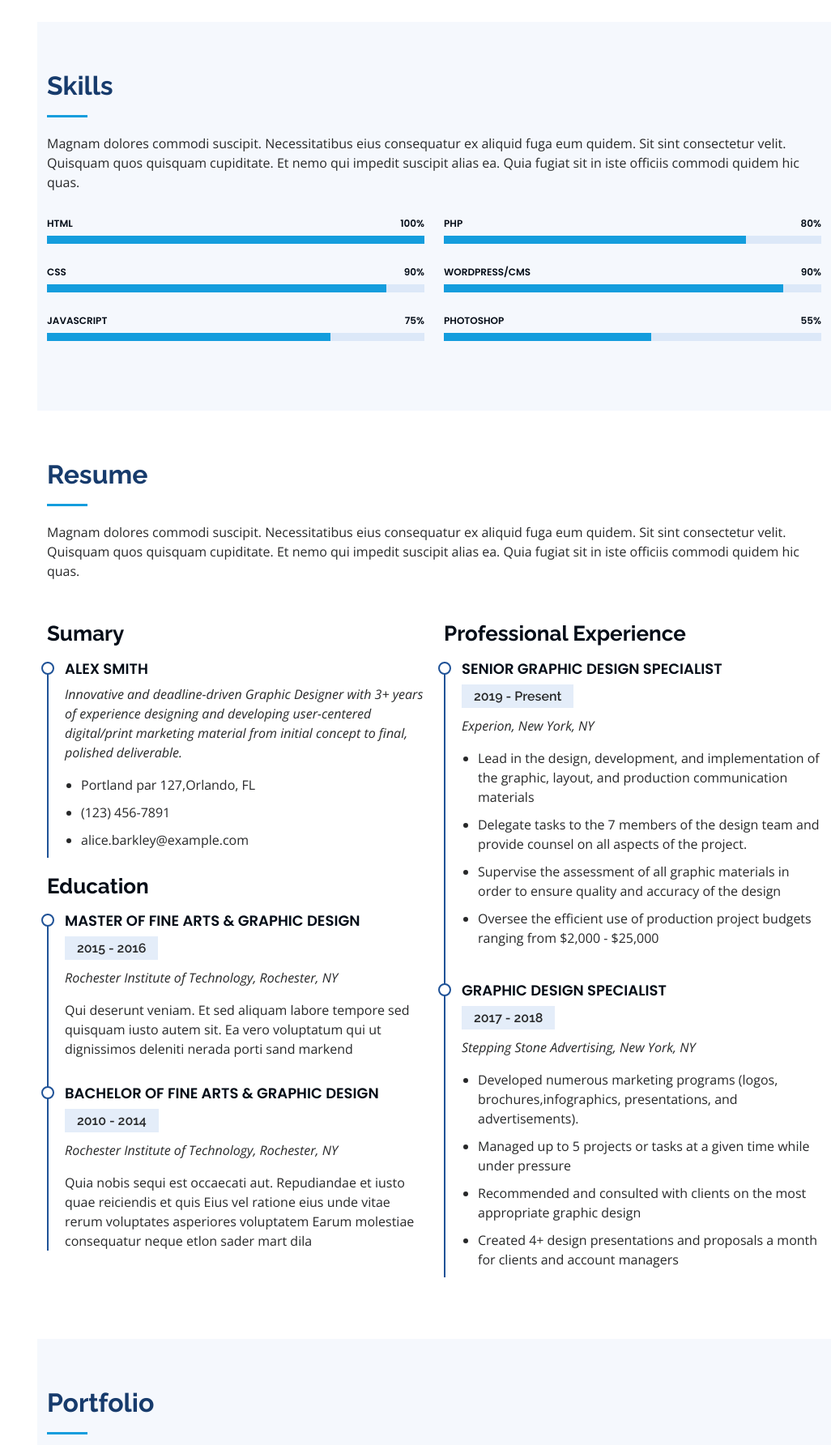
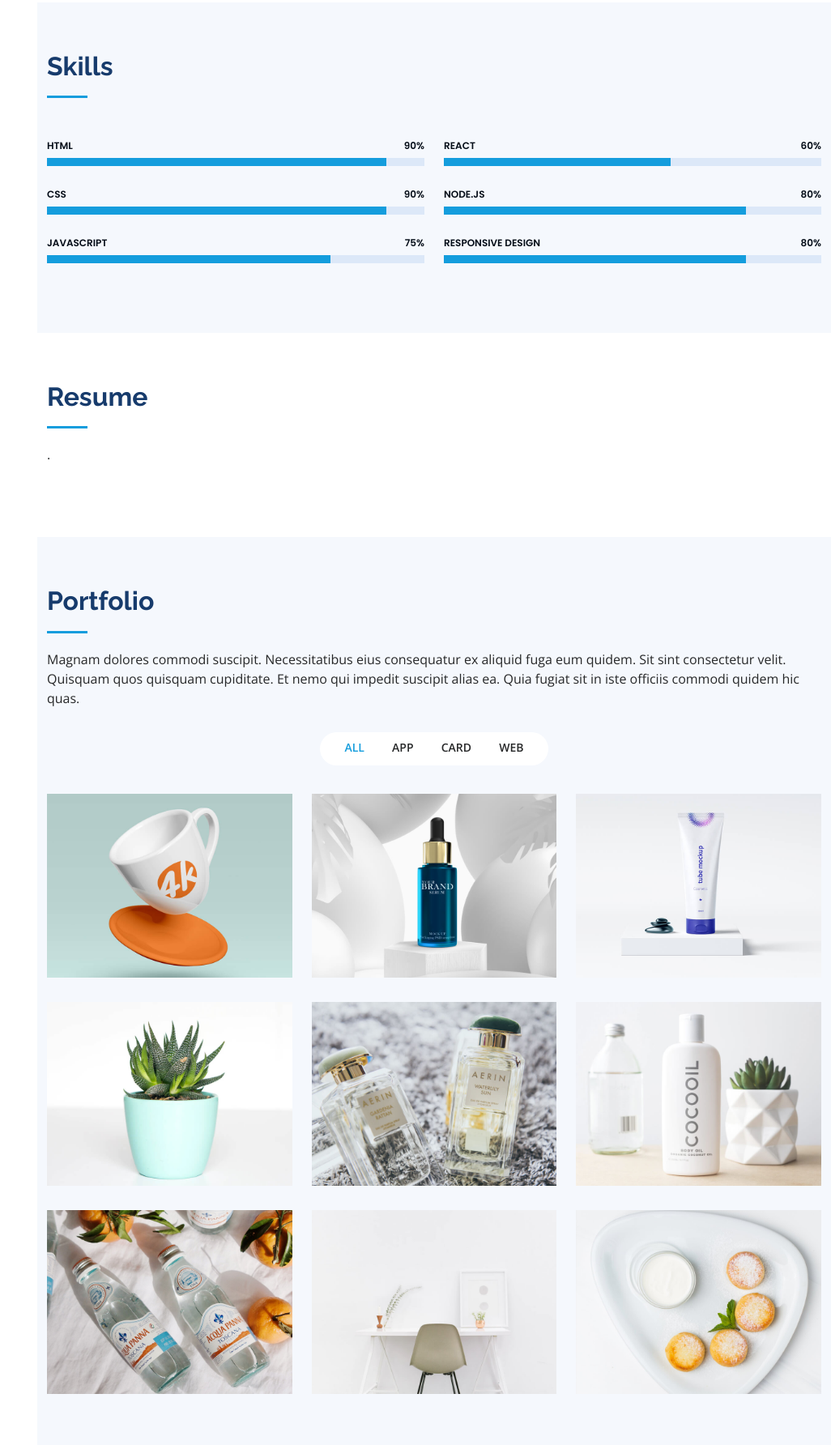
Before and after one commit to moisesJduarte/iPortfolio, a plain HTML site: page index.html in a window 1280 px wide. Shown: the part 1449-3233 px from the top of the page at 81% size, without its empty margins (254-1280 px from the left). Drawn offline with nearby package versions, Linux system fonts and the light colour scheme.

Commit message:
actualizando

```diff
--- a/index.html
+++ b/index.html
@@ -111,8 +111,7 @@
               </div>
             </div>
             <p>
-              Officiis eligendi itaque labore et dolorum mollitia officiis optio vero. Quisquam sunt adipisci omnis et ut. Nulla accusantium dolor incidunt officia tempore. Et eius omnis.
-              Cupiditate ut dicta maxime officiis quidem quia. Sed et consectetur qui quia repellendus itaque neque. Aliquid amet quidem ut quaerat cupiditate. Ab et eum qui repellendus omnis culpa magni laudantium dolores.
+              I am passionate about frontend technologies, I really like the field of web development as well as the design response, I really like programming as css3, I am currently finishing my frontend career and I am very excited to start very soon with my other career in backend world, my goal is to become a full stack developer
             </p>
           </div>
         </div>
@@ -129,7 +128,7 @@
 
         <div class="section-title">
           <h2>Skills</h2>
-          <p>Magnam dolores commodi suscipit. Necessitatibus eius consequatur ex aliquid fuga eum quidem. Sit sint consectetur velit. Quisquam quos quisquam cupiditate. Et nemo qui impedit suscipit alias ea. Quia fugiat sit in iste officiis commodi quidem hic quas.</p>
+          <p></p>
         </div>
 
         <div class="row skills-content">
@@ -137,9 +136,9 @@
           <div class="col-lg-6" data-aos="fade-up">
 
             <div class="progress">
-              <span class="skill">HTML <i class="val">100%</i></span>
+              <span class="skill">HTML <i class="val">90%</i></span>
               <div class="progress-bar-wrap">
-                <div class="progress-bar" role="progressbar" aria-valuenow="100" aria-valuemin="0" aria-valuemax="100"></div>
+                <div class="progress-bar" role="progressbar" aria-valuenow="90" aria-valuemin="0" aria-valuemax="100"></div>
               </div>
             </div>
 
@@ -162,23 +161,23 @@
           <div class="col-lg-6" data-aos="fade-up" data-aos-delay="100">
 
             <div class="progress">
-              <span class="skill">PHP <i class="val">80%</i></span>
+              <span class="skill">React<i class="val">60%</i></span>
+              <div class="progress-bar-wrap">
+                <div class="progress-bar" role="progressbar" aria-valuenow="60" aria-valuemin="0" aria-valuemax="100"></div>
+              </div>
+            </div>
+
+            <div class="progress">
+              <span class="skill">node.js<i class="val">80%</i></span>
               <div class="progress-bar-wrap">
                 <div class="progress-bar" role="progressbar" aria-valuenow="80" aria-valuemin="0" aria-valuemax="100"></div>
               </div>
             </div>
 
             <div class="progress">
-              <span class="skill">WordPress/CMS <i class="val">90%</i></span>
+              <span class="skill">Responsive Design <i class="val">80%</i></span>
               <div class="progress-bar-wrap">
-                <div class="progress-bar" role="progressbar" aria-valuenow="90" aria-valuemin="0" aria-valuemax="100"></div>
-              </div>
-            </div>
-
-            <div class="progress">
-              <span class="skill">Photoshop <i class="val">55%</i></span>
-              <div class="progress-bar-wrap">
-                <div class="progress-bar" role="progressbar" aria-valuenow="55" aria-valuemin="0" aria-valuemax="100"></div>
+                <div class="progress-bar" role="progressbar" aria-valuenow="80" aria-valuemin="0" aria-valuemax="100"></div>
               </div>
             </div>
 
@@ -195,62 +194,10 @@
 
         <div class="section-title">
           <h2>Resume</h2>
-          <p>Magnam dolores commodi suscipit. Necessitatibus eius consequatur ex aliquid fuga eum quidem. Sit sint consectetur velit. Quisquam quos quisquam cupiditate. Et nemo qui impedit suscipit alias ea. Quia fugiat sit in iste officiis commodi quidem hic quas.</p>
+          <p>.</p>
         </div>
 
-        <div class="row">
-          <div class="col-lg-6" data-aos="fade-up">
-            <h3 class="resume-title">Sumary</h3>
-            <div class="resume-item pb-0">
-              <h4>Alex Smith</h4>
-              <p><em>Innovative and deadline-driven Graphic Designer with 3+ years of experience designing and developing user-centered digital/print marketing material from initial concept to final, polished deliverable.</em></p>
-              <ul>
-                <li>Portland par 127,Orlando, FL</li>
-                <li>(123) 456-7891</li>
-                <li>alice.barkley@example.com</li>
-              </ul>
-            </div>
 
-            <h3 class="resume-title">Education</h3>
-            <div class="resume-item">
-              <h4>Master of Fine Arts &amp; Graphic Design</h4>
-              <h5>2015 - 2016</h5>
-              <p><em>Rochester Institute of Technology, Rochester, NY</em></p>
-              <p>Qui deserunt veniam. Et sed aliquam labore tempore sed quisquam iusto autem sit. Ea vero voluptatum qui ut dignissimos deleniti nerada porti sand markend</p>
-            </div>
-            <div class="resume-item">
-              <h4>Bachelor of Fine Arts &amp; Graphic Design</h4>
-              <h5>2010 - 2014</h5>
-              <p><em>Rochester Institute of Technology, Rochester, NY</em></p>
-              <p>Quia nobis sequi est occaecati aut. Repudiandae et iusto quae reiciendis et quis Eius vel ratione eius unde vitae rerum voluptates asperiores voluptatem Earum molestiae consequatur neque etlon sader mart dila</p>
-            </div>
-          </div>
-          <div class="col-lg-6" data-aos="fade-up" data-aos-delay="100">
-            <h3 class="resume-title">Professional Experience</h3>
-            <div class="resume-item">
-              <h4>Senior graphic design specialist</h4>
-              <h5>2019 - Present</h5>
-              <p><em>Experion, New York, NY </em></p>
-              <ul>
-                <li>Lead in the design, development, and implementation of the graphic, layout, and production communication materials</li>
-                <li>Delegate tasks to the 7 members of the design team and provide counsel on all aspects of the project. </li>
-                <li>Supervise the assessment of all graphic materials in order to ensure quality and accuracy of the design</li>
-                <li>Oversee the efficient use of production project budgets ranging from $2,000 - $25,000</li>
-              </ul>
-            </div>
-            <div class="resume-item">
-              <h4>Graphic design specialist</h4>
-              <h5>2017 - 2018</h5>
-              <p><em>Stepping Stone Advertising, New York, NY</em></p>
-              <ul>
-                <li>Developed numerous marketing programs (logos, brochures,infographics, presentations, and advertisements).</li>
-                <li>Managed up to 5 projects or tasks at a given time while under pressure</li>
-                <li>Recommended and consulted with clients on the most appropriate graphic design</li>
-                <li>Created 4+ design presentations and proposals a month for clients and account managers</li>
-              </ul>
-            </div>
-          </div>
-        </div>
 
       </div>
     </section><!-- End Resume Section -->
```
